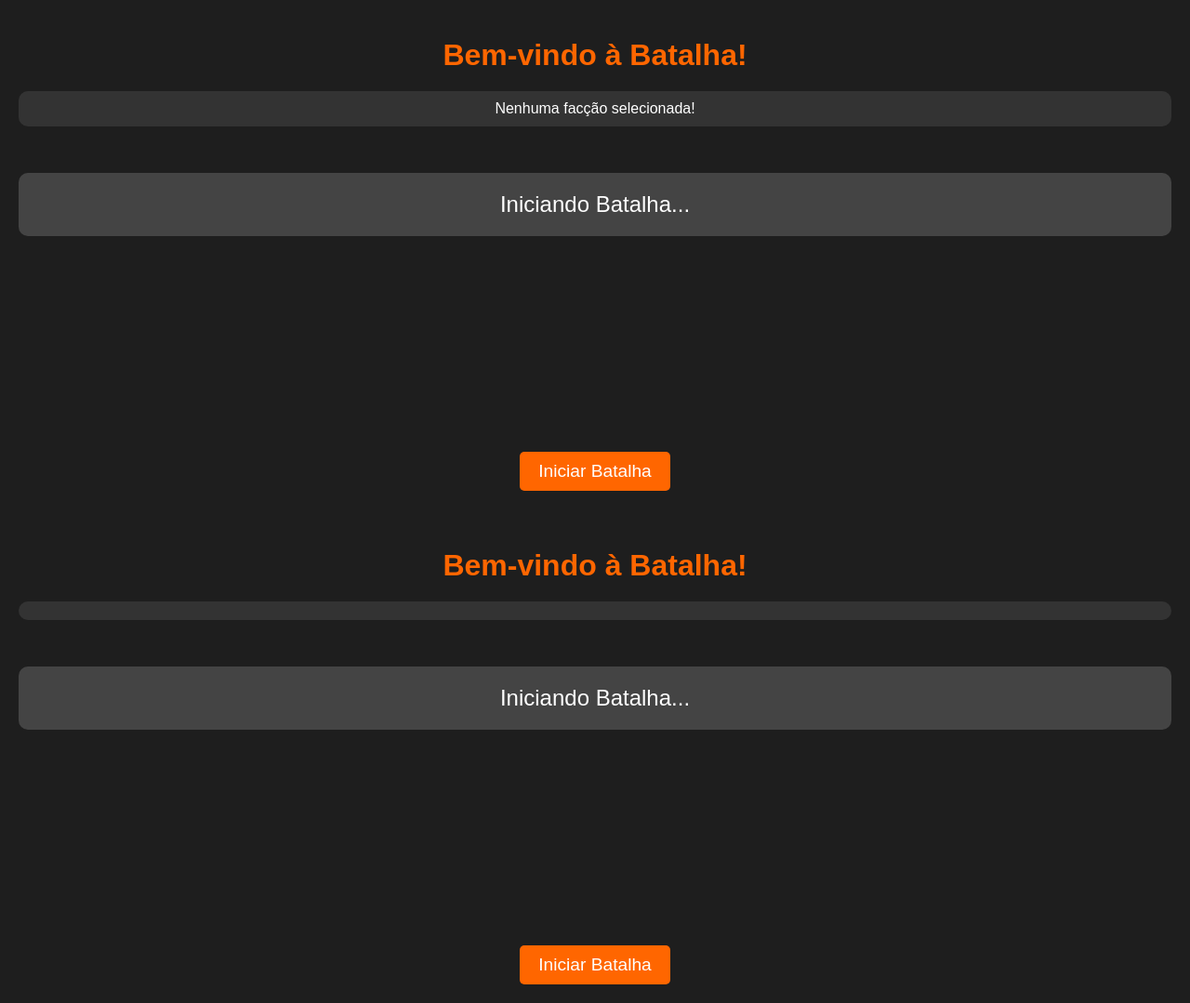
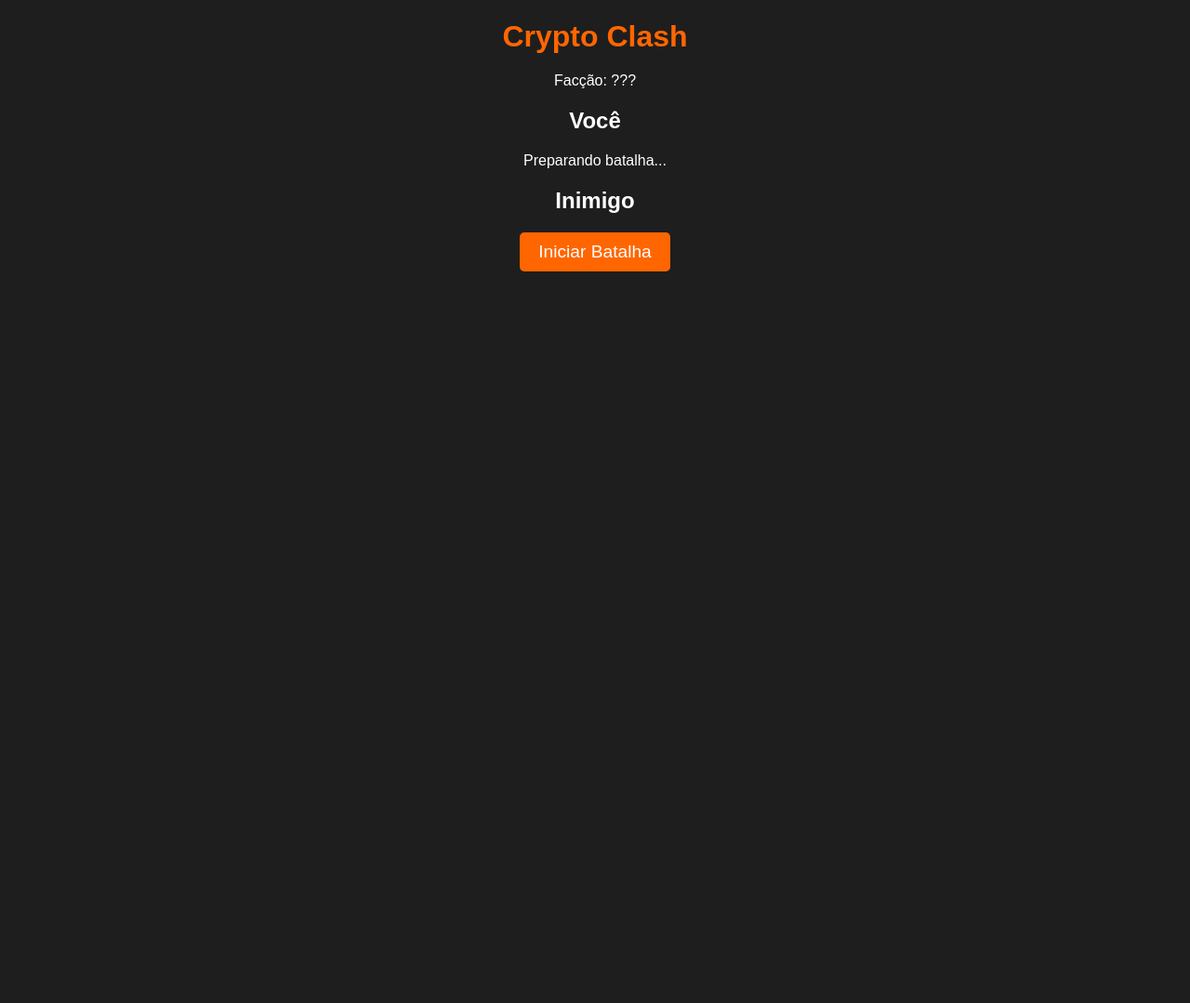
Before and after one commit to robson2000ehoje/Crypto-clash, a plain HTML site: page battle-scene.html in a window 1280 px wide. Shown: the whole page at 93% size. After the commit the page ends 800 px from the top, so only its background shows below. Drawn offline with Linux system fonts and the light colour scheme.

Commit message:
Update battle-scene.html

```diff
--- a/battle-scene.html
+++ b/battle-scene.html
@@ -3,44 +3,37 @@
 <head>
   <meta charset="UTF-8">
   <meta name="viewport" content="width=device-width, initial-scale=1.0">
-  <title>Tela de Batalha - Crypto Clash</title>
+  <title>Batalha - Crypto Clash</title>
   <link rel="stylesheet" href="battle-scene.css">
 </head>
 <body>
-  <div class="battle-container">
-    <h1>Bem-vindo à Batalha!</h1>
-    <div id="faction-banner" class="faction-banner"></div>
-    <div class="battle-animation">
-      <div id="animation-placeholder" class="animation-placeholder">
-        <span>Iniciando Batalha...</span>
+  <div class="battle-wrapper">
+    <header class="battle-header">
+      <h1>Crypto Clash</h1>
+      <div id="faction-name" class="faction-name">Facção: ???</div>
+    </header>
+
+    <main class="battle-main">
+      <div class="faction-panel" id="left-panel">
+        <h2>Você</h2>
+        <div class="avatar" id="player-avatar"></div>
       </div>
-    </div>
-    <button id="startBattleBtn">Iniciar Batalha</button>
+
+      <div class="battle-effects" id="battle-effects">
+        <p id="battle-status">Preparando batalha...</p>
+      </div>
+
+      <div class="faction-panel" id="right-panel">
+        <h2>Inimigo</h2>
+        <div class="avatar enemy-avatar"></div>
+      </div>
+    </main>
+
+    <footer class="battle-footer">
+      <button id="startBattleBtn">Iniciar Batalha</button>
+    </footer>
   </div>
 
   <script src="battle-scene.js"></script>
 </body>
 </html>
-<!DOCTYPE html>
-<html lang="pt-BR">
-<head>
-  <meta charset="UTF-8">
-  <meta name="viewport" content="width=device-width, initial-scale=1.0">
-  <title>Tela de Batalha - Crypto Clash</title>
-  <link rel="stylesheet" href="battle-scene.css">
-</head>
-<body>
-  <div class="battle-container">
-    <h1>Bem-vindo à Batalha!</h1>
-    <div id="faction-banner" class="faction-banner"></div>
-    <div class="battle-animation">
-      <div id="animation-placeholder" class="animation-placeholder">
-        <span>Iniciando Batalha...</span>
-      </div>
-    </div>
-    <button id="startBattleBtn">Iniciar Batalha</button>
-  </div>
-
-  <script src="battle-scene.js"></script>
-</body>
-</html>
```
